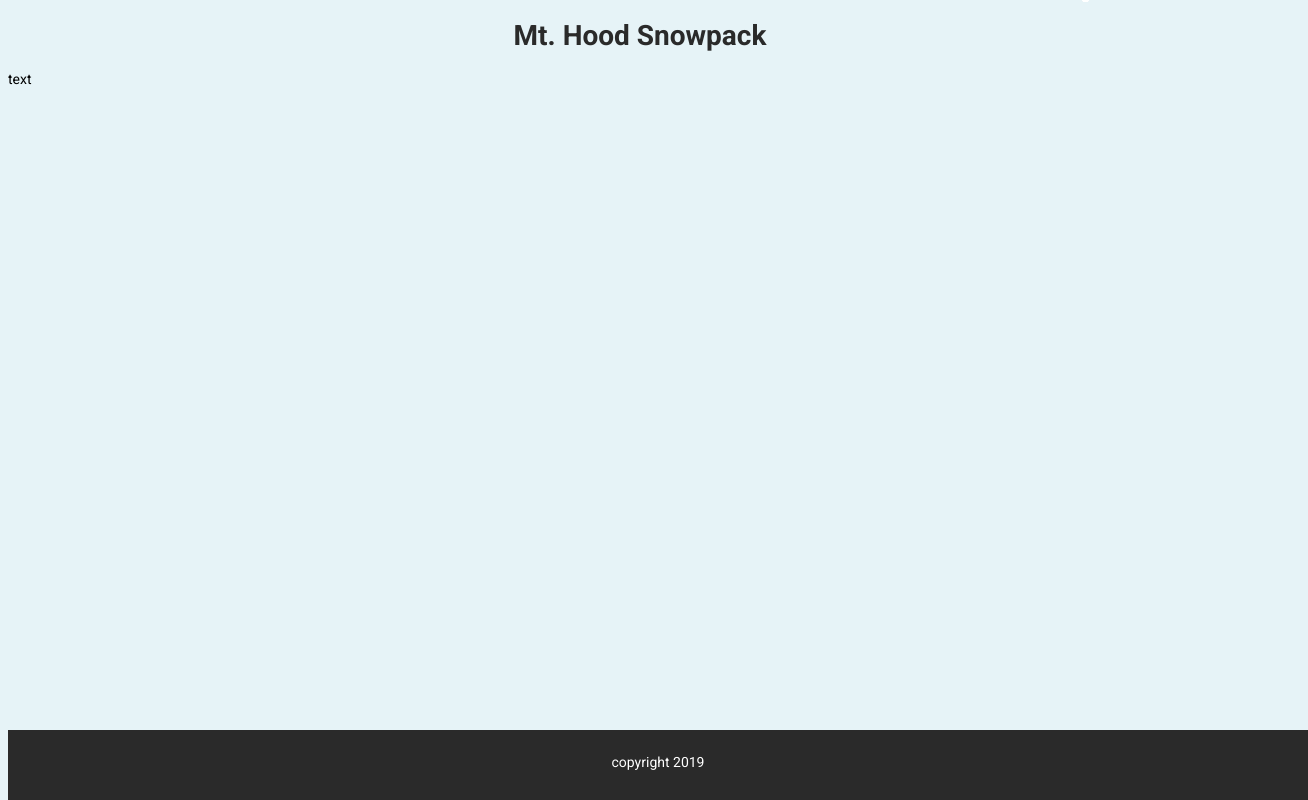
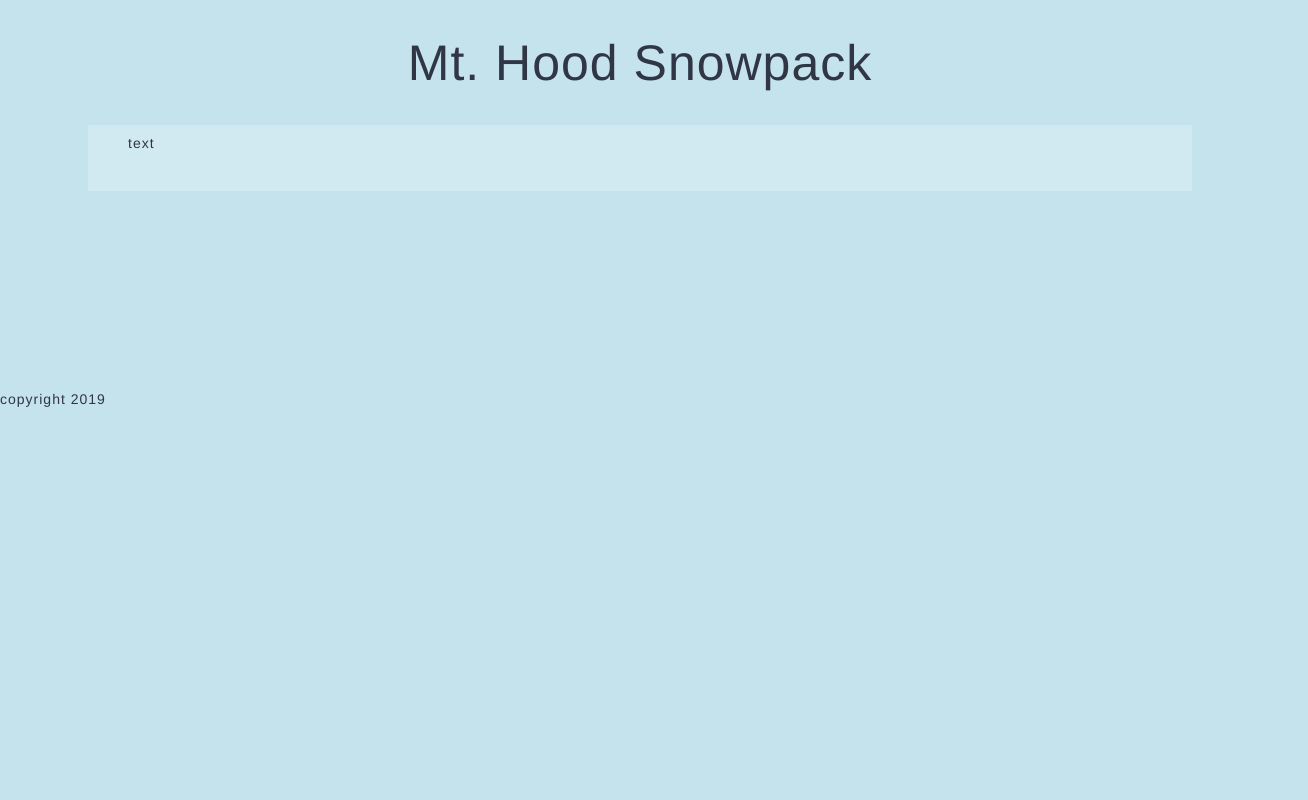
Before and after one commit to klowe27/mt-hood-snowpack, a React app: page / in a window 1280 px wide. Shown: the whole page, 1308 px wide, since content can reach past the window. Built offline with nearby package versions, Linux system fonts and the light colour scheme.

Commit message:
Add basic styling

```diff
--- a/src/components/assets/styles.css
+++ b/src/components/assets/styles.css
@@ -1,74 +1,121 @@
 html {
   font-size: 14px;
-  font-family: 'Roboto', sans-serif;
+  font-family: Helvetica Neue;
+  font-weight: 100;
+  color: #303644ff;
+  letter-spacing: 1px;
 }
 
 @keyframes backgroundfade {
   from {background-color: #9bc2cf;}
-  to {background-color: #e6f3f7;}
+  to {background-color: #c5e3ed;}
 }
 
 body {
   background-color: #9bc2cf;
   animation: backgroundfade 5s ease alternate infinite;
-  color: black;
+  margin: 0px;
+  padding: 0px;
 }
 
 .header {
   text-align: center;
-  font-weight: 100;
-  color: #2a2a2a;
-}
-
-.footer {
-  width: 100%;
-  height: 50px;
-  color: white;
-  background-color: #2a2a2a;
-  padding: 10px;
-  text-align: center;
-  position: absolute;
-  bottom: 0px;
-}
-
-@keyframes snowFall {
-  from {opacity: .5; top: 0;}
-  to {opacity: 1; top: 100%;}
-}
-
-.snowflake {
-  width: 5px;
-  height: 5px;
-  z-index: -5;
-  animation-name: snowFall;
-  animation-iteration-count: infinite;
-  border-radius: 50%;
-  background-color: white;
-  position: fixed;
-  top: -5px;
+  font-weight: lighter;
+  font-size: 25px;
 }
 
 .container {
   width: 80%;
+  background-color: rgba(255, 255, 255, .2);
+  margin: 0 auto;
+  margin-bottom: 200px;
+  padding: 10px 40px 40px 40px;
+  height: 100%;
+}
+
+h1 {
+  font-weight: 300;
+}
+
+h2 {
+  font-weight: 300;
+  text-align: center;
+}
+
+h3 {
+  margin-top: 2px;
+  font-weight: 300;
+  text-align: left;
+}
+
+button {
+  background-color: #303644ff;
+  color: white;
+  border: none;
+  padding: 10px;
+  width: 150px;
+  margin: 0px 10px 20px 10px;
+}
+
+button:hover {
+  background-color: white;
+  color: #303644ff;
+}
+
+@keyframes snowFall {
+  from {top: 0;}
+  to {top: 100%;}
+}
+
+.snowflake {
+  position: fixed;
+  top: -10px;
+  border-radius: 50%;
+  background-color: white;
+  z-index: -5;
+  animation-name: snowFall;
+  animation-iteration-count: infinite;
+}
+
+.graphItem {
+  display: grid;
+  grid-template-columns: 1fr 10fr;
+}
+
+.bar {
+  height: 25px;
+  padding-left: 15px;
+  background-color: #303644ff;
+  color: white;
+  font-size: 14px;
+  text-align: left;
+  opacity: .8;
+}
+
+.label {
+  margin-top: 3px;
+}
+
+.sortButtons {
+  margin: 0 auto;
+  text-align: center;
+}
+
+.mountain {
+  position: fixed;
+  bottom: 0px;
+  right: 0px;
+  width: 100%;
 }
 
 @media screen and (max-width: 768px) {
   .container {
     width: 100%;
+    padding: 5px;
+    padding-top: 10px;
+    margin-bottom: 100px;
   }
-  .content-container {
-    grid-template-columns: 1fr;
-  }
-  .content {
-    margin-bottom: 25px;
+  .graphItem {
+    grid-template-columns: 1fr 7fr;
   }
 }
-
-@media screen and (min-width: 768px) and (max-width: 1000px){
-  .content-container {
-    grid-template-columns: 1fr;
-  }
-  .content {
-    margin-bottom: 25px;
-  }
-}
```
